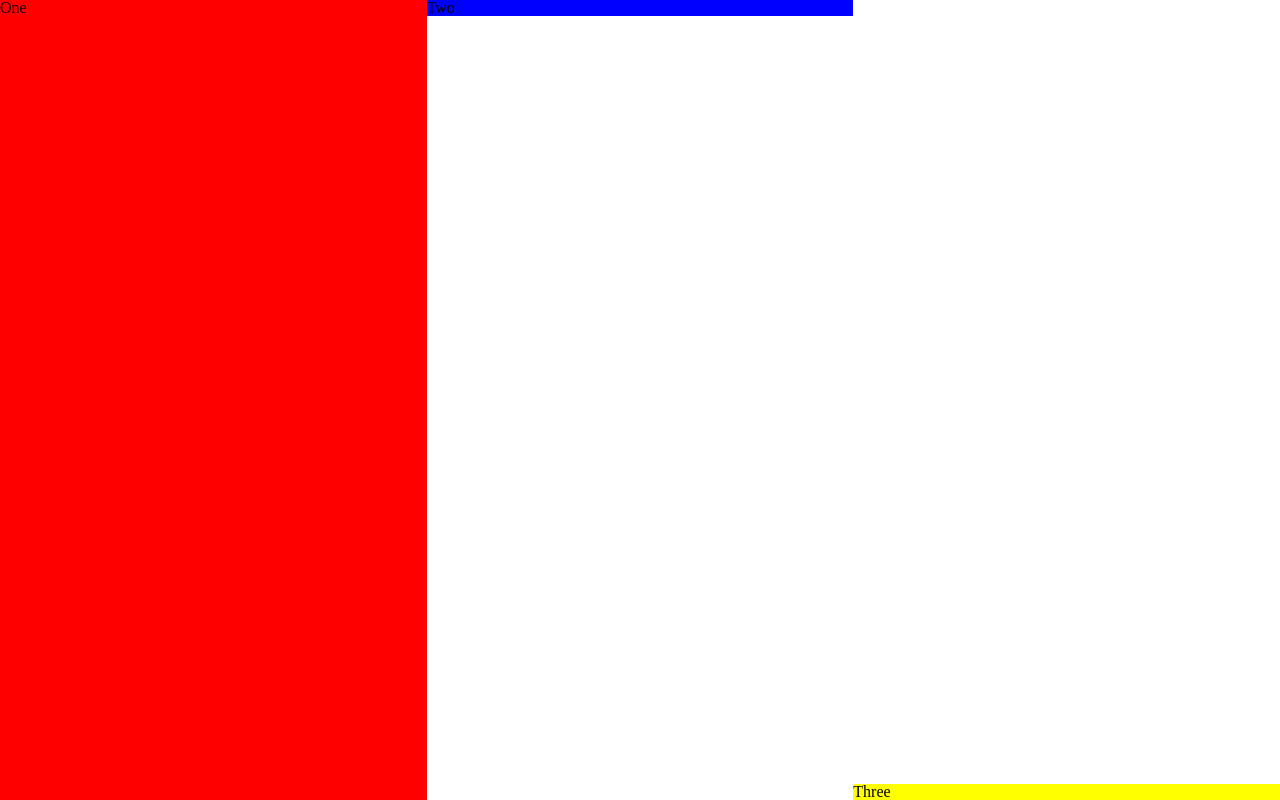
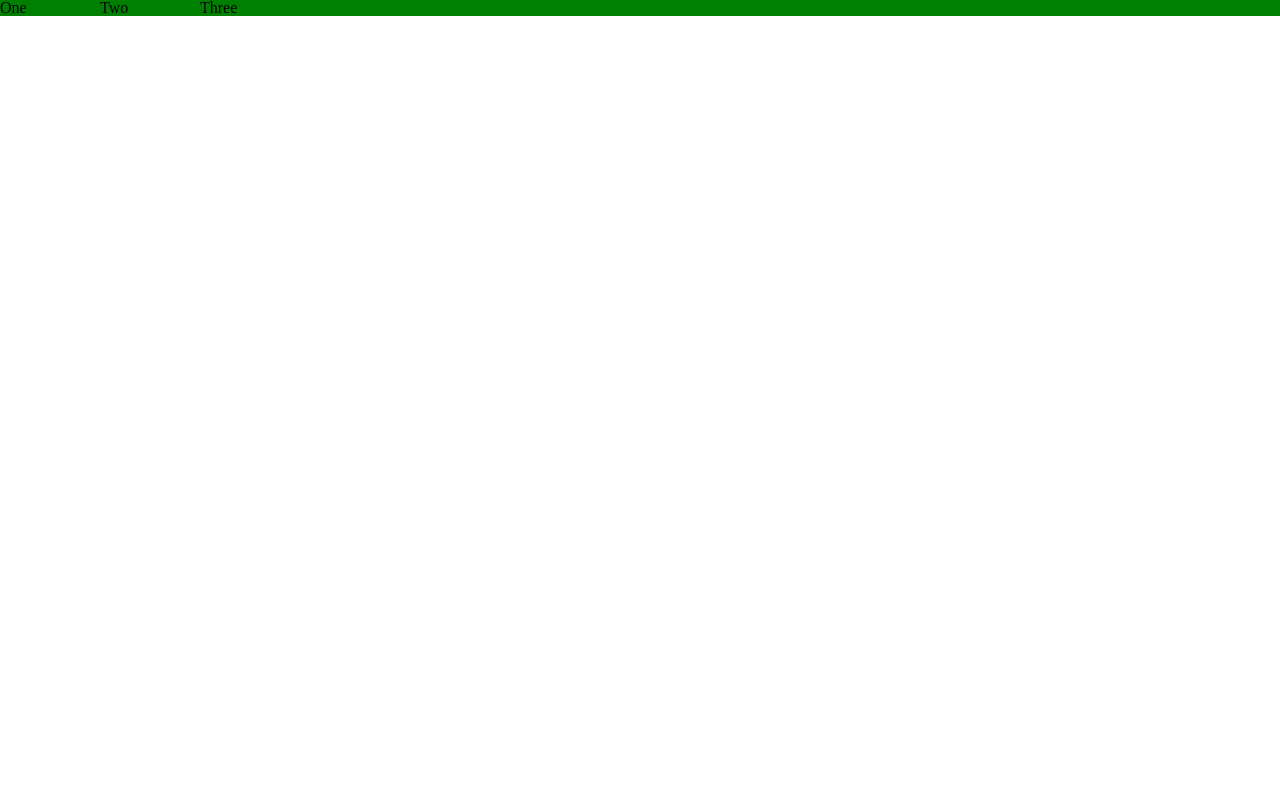
Before and after one commit to stephangriesel/learning-grid, a plain HTML site: page index.html in a window 1280 px wide. Drawn offline with Linux system fonts and the light colour scheme.

Commit message:
auto-filling grid tracks

```diff
--- a/css/styles.css
+++ b/css/styles.css
@@ -205,7 +205,7 @@ The first example uses flexbox, I have a container with three items inside. The
 
 This second example uses a grid to create the same layout, this time we are using the box alignment properties as they apply to a grid layout. So we align to start and end rather than flex-start and flex-end. In the case of a grid layout we are aligning the items inside their grid area, in this case that is a single grid cell, but could be an area made up of several grid cells. */
 
-.wrapper {
+/* .wrapper {
    display: grid;
    grid-template-columns: repeat(3,1fr);
    align-items: end;
@@ -221,4 +221,24 @@ This second example uses a grid to create the same layout, this time we are usin
 
 .box3 {
     background-color: yellow;
+} */
+
+/* The fr unit and flex-basis
+
+We have already seen how the fr unit works to assign a proportion of available space in the grid container to our grid tracks. The fr unit, when combined with the minmax function can give us very similar behavior to the flex properties in flexbox - while still enabling the creation of layout in two dimensions.
+
+If we look back at the example where I demonstrated the difference between one and two dimensional layouts, you can see there is a difference between the way the two layout work responsively. With the flex layout, if we drag our window wider and smaller flex box nicely deals with adjusting the number of items in each row according to the available space. If we have a lot of space all five items can fit on one row, if we have a very narrow container we might just have space for one.
+
+In comparison the grid version always has three column tracks, The tracks themselves will grow and shrink, but there are always three as we asked for three when defining our grid.
+
+Auto-filling grid tracks
+
+We can create a similar effect to flexbox, while still keeping the content arranged in strict rows and columns by creating our track listing using repeat notation and the auto-fill and auto-fit properties.
+
+In this next example I have used the auto-fill keyword in place of an integer in the repeat notation and set the track listing to 200 pixels. This means that grid will create as many 200 pixels column tracks as will fit in the container. */
+
+.wrapper {
+    background-color: green;
+   display: grid;
+   grid-template-columns: repeat(auto-fill, 100px);
 }
--- a/index.html
+++ b/index.html
@@ -13,9 +13,9 @@
   <body>
 
       <div class="wrapper">
-        <div class="box1">One</div>
-        <div class="box2">Two</div>
-        <div class="box3">Three</div>
+        <div>One</div>
+        <div>Two</div>
+        <div>Three</div>
     </div>
 
   </body>
```
